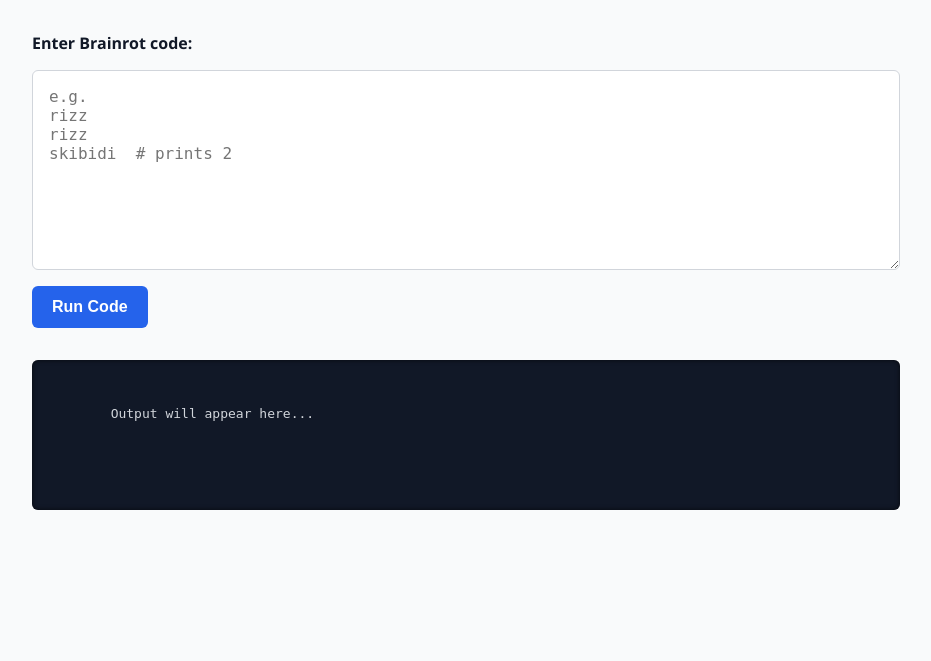
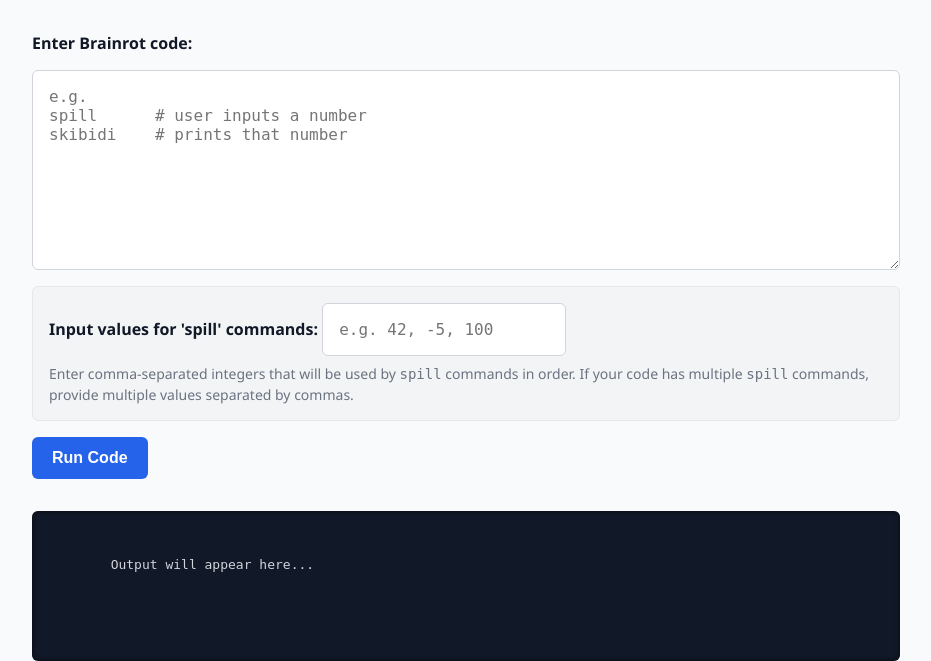
Before and after one commit to ao1codes/brainrot_esolang, a Flask app: page / in a window 1280 px wide. Shown: the part 65-726 px from the top of the page, without its empty margins (174-1105 px from the left). Run offline with Flask 3, Linux system fonts and the light colour scheme.

Commit message:
added support for spill command input

```diff
--- a/server.py
+++ b/server.py
@@ -1,37 +1,321 @@
-from flask import Flask, request, render_template
+from flask import Flask, request, render_template, jsonify
 import subprocess
 import uuid
 import os
+import re
 
 app = Flask(__name__)
+
+def create_input_modified_interpreter():
+    """Create a modified interpreter class that handles spill with preset inputs"""
+
+    class InputModifiedInterpreter:
+        def __init__(self, debug=False):
+            self.acc = 0
+            self.pc = 0
+            self.lines = []
+            self.loop_stack = []
+            self.stack = []
+            self.vars = {}
+            self.funcs = {}
+            self.call_stack = []
+            self.debug = debug
+            self.preset_inputs = []
+            self.input_index = 0
+
+        def set_inputs(self, inputs):
+            """Set the preset inputs for spill commands"""
+            self.preset_inputs = inputs
+            self.input_index = 0
+
+        def load(self, filepath):
+            if not os.path.isfile(filepath):
+                raise Exception(f"File not found: {filepath}")
+            raw = open(filepath).readlines()
+            self.lines = list(self._parse_lines(raw))
+            self._build_function_table()
+
+        def _parse_lines(self, lines):
+            for idx, raw in enumerate(lines, 1):
+                line = raw.strip()
+                if not line or line.startswith('#'):
+                    continue
+                if '#' in line:
+                    line = line.split('#', 1)[0].strip()
+                if not line:
+                    continue
+                tokens = line.split()
+                yield idx, tokens
+
+        def _build_function_table(self):
+            self.funcs.clear()
+            stack = []
+            for idx, (_, tokens) in enumerate(self.lines):
+                if tokens[0] == 'func':
+                    if len(tokens) != 2:
+                        raise Exception(f"Malformed func at line {self.lines[idx][0]}")
+                    stack.append((tokens[1], idx))
+                elif tokens[0] == 'endfunc':
+                    if not stack:
+                        raise Exception(f"Unmatched endfunc at line {self.lines[idx][0]}")
+                    name, start_idx = stack.pop()
+                    self.funcs[name] = (start_idx + 1, idx)
+            if stack:
+                name, line_idx = stack[-1]
+                raise Exception(f"Unclosed func '{name}' starting at line {self.lines[line_idx][0]}")
+
+        def run(self):
+            while self.pc < len(self.lines):
+                line_no, tokens = self.lines[self.pc]
+                cmd = tokens[0]
+
+                if cmd == 'func':
+                    _, (_, end_idx) = next(((n, val) for n, val in self.funcs.items() if val[0]-1 == self.pc), (None, (None, None)))
+                    if end_idx is not None:
+                        self.pc = end_idx + 1
+                    else:
+                        self.pc += 1
+                    continue
+                if cmd == 'endfunc':
+                    self.pc += 1
+                    continue
+
+                if self.debug:
+                    print(f"[DEBUG] Line {line_no}: {tokens} | ACC={self.acc}")
+
+                old_pc = self.pc
+                try:
+                    self.execute(cmd, tokens[1:])
+                except Exception as e:
+                    print(f"Error at line {line_no}: {e}")
+                    return
+
+                if self.pc == old_pc:
+                    self.pc += 1
+
+        def execute(self, cmd, args):
+            if cmd == 'rizz':
+                self.acc += 1
+            elif cmd == 'gyatt':
+                self.acc -= 1
+            elif cmd == 'drip':
+                self.acc += 5
+            elif cmd == 'npc':
+                self.acc -= 5
+            elif cmd == 'lit':
+                self.acc += 10
+            elif cmd == 'slaps':
+                self.acc -= 10
+            elif cmd == 'yeet':
+                self.acc *= 2
+            elif cmd == 'cringe':
+                if self.acc != 0:
+                    self.acc //= 2
+            elif cmd == 'flex':
+                self.stack.append(self.acc * self.acc)
+            elif cmd == 'fam':
+                self.stack.append(self.acc)
+            elif cmd == 'clapback':
+                if not self.stack:
+                    raise Exception("Stack is empty")
+                self.acc = self.stack.pop()
+            elif cmd == 'set':
+                if len(args) != 1:
+                    raise Exception("Usage: set <varname>")
+                self.vars[args[0]] = self.acc
+            elif cmd == 'get':
+                if len(args) != 1:
+                    raise Exception("Usage: get <varname>")
+                name = args[0]
+                if name not in self.vars:
+                    raise Exception(f"Unknown variable '{name}'")
+                self.acc = self.vars[name]
+            elif cmd == 'spill':
+                # use preset input instead of prompting
+                if self.input_index < len(self.preset_inputs):
+                    self.acc = self.preset_inputs[self.input_index]
+                    self.input_index += 1
+                else:
+                    self.acc = 0  # default if no more inputs
+            elif cmd == 'skibidi':
+                print(self.acc)
+            elif cmd == 'no' and args == ['cap']:
+                self.acc = 0
+            elif cmd == 'sus':
+                if self.acc == 0:
+                    self.pc += 2
+            elif cmd == 'suspect':
+                if self.acc > 0:
+                    self.pc += 2
+            elif cmd == 'vibe':
+                if self.acc > 0:
+                    self.loop_stack.append(self.pc)
+                else:
+                    depth = 1
+                    while depth and self.pc < len(self.lines) - 1:
+                        self.pc += 1
+                        _, toks = self.lines[self.pc]
+                        if toks[0] == 'vibe':
+                            depth += 1
+                        elif toks[0] == 'unvibe':
+                            depth -= 1
+                    if depth:
+                        raise Exception("Unmatched 'vibe'")
+            elif cmd == 'unvibe':
+                if not self.loop_stack:
+                    raise Exception("Unmatched 'unvibe'")
+                start = self.loop_stack[-1]
+                if self.acc > 0:
+                    self.pc = start + 1
+                else:
+                    self.loop_stack.pop()
+            elif cmd == 'call':
+                if len(args) != 1:
+                    raise Exception("Usage: call <funcname>")
+                name = args[0]
+                if name not in self.funcs:
+                    raise Exception(f"Unknown function '{name}'")
+                start, end = self.funcs[name]
+                self.call_stack.append(self.pc + 1)
+                self.pc = start
+            elif cmd == 'return':
+                if not self.call_stack:
+                    raise Exception("Return without call")
+                self.pc = self.call_stack.pop()
+            elif cmd == 'mid':
+                pass
+            else:
+                raise Exception(f"Unknown command '{cmd}'")
+
+    return InputModifiedInterpreter
 
 @app.route("/", methods=["GET", "POST"])
 def index():
     output = ""
     code = ""
+    inputs = ""
+    error_message = ""
 
     if request.method == "POST":
-        code = request.form.get("code", "")  # Safer than request.form["code"]
-        temp_filename = f"temp_{uuid.uuid4().hex}.brainrot"
+        code = request.form.get("code", "")
+        inputs = request.form.get("inputs", "")
 
+        # parse inputs with validation
+        input_values = []
+        if inputs.strip():
+            try:
+                input_parts = [x.strip() for x in inputs.split(',') if x.strip()]
+                input_values = []
+                for part in input_parts:
+                    val = int(part)
+                    # limit input range to prevent resource exhaustion
+                    if abs(val) > 10000:
+                        error_message = f"❌ Input value {val} is too large. Maximum allowed is ±10000."
+                        break
+                    input_values.append(val)
+            except ValueError:
+                error_message = "❌ Invalid input format. Please enter comma-separated integers."
+
+        if not error_message:
+            # check if code contains spill commands
+            spill_count = code.count('spill')
+            if spill_count > len(input_values) and spill_count > 0:
+                error_message = f"❌ Code contains {spill_count} 'spill' command(s) but only {len(input_values)} input(s) provided."
+
+        if not error_message:
+            # use modified interpreter instead of preprocessing
+            temp_filename = f"temp_{uuid.uuid4().hex}.brainrot"
+
+            try:
+                with open(temp_filename, "w") as f:
+                    f.write(code)
+
+                # create and use modified interpreter
+                InterpreterClass = create_input_modified_interpreter()
+
+                # capture output
+                import io
+                import contextlib
+
+                output_buffer = io.StringIO()
+
+                with contextlib.redirect_stdout(output_buffer):
+                    try:
+                        interp = InterpreterClass(debug=False)
+                        interp.set_inputs(input_values)
+                        interp.load(temp_filename)
+                        interp.run()
+                    except Exception as e:
+                        print(f"Error: {e}")
+
+                output = output_buffer.getvalue()
+
+            except Exception as e:
+                output = f"❌ Error: {str(e)}"
+            finally:
+                if os.path.exists(temp_filename):
+                    os.remove(temp_filename)
+        else:
+            output = error_message
+
+    return render_template("index.html", code=code, output=output, inputs=inputs)
+
+@app.route("/api/run", methods=["POST"])
+def api_run():
+    """API endpoint for running code"""
+    data = request.get_json()
+    code = data.get("code", "")
+    inputs = data.get("inputs", [])
+
+    if not isinstance(inputs, list):
+        return jsonify({"error": "Inputs must be a list of integers"}), 400
+
+    try:
+        input_values = []
+        for x in inputs:
+            val = int(x)
+            if abs(val) > 10000:
+                return jsonify({"error": f"Input value {val} is too large. Maximum allowed is ±10000."}), 400
+            input_values.append(val)
+    except (ValueError, TypeError):
+        return jsonify({"error": "All inputs must be integers"}), 400
+
+    spill_count = code.count('spill')
+    if spill_count > len(input_values) and spill_count > 0:
+        return jsonify({
+            "error": f"Code contains {spill_count} 'spill' command(s) but only {len(input_values)} input(s) provided."
+        }), 400
+
+    temp_filename = f"temp_{uuid.uuid4().hex}.brainrot"
+
+    try:
         with open(temp_filename, "w") as f:
             f.write(code)
 
-        try:
-            output = subprocess.check_output(
-                ["python", "main.py", temp_filename],
-                stderr=subprocess.STDOUT,
-                timeout=5
-            ).decode()
-        except subprocess.CalledProcessError as e:
-            output = e.output.decode()
-        except subprocess.TimeoutExpired:
-            output = "❌ Execution timed out."
-        finally:
+        InterpreterClass = create_input_modified_interpreter()
+
+        import io
+        import contextlib
+
+        output_buffer = io.StringIO()
+
+        with contextlib.redirect_stdout(output_buffer):
+            try:
+                interp = InterpreterClass(debug=False)
+                interp.set_inputs(input_values)
+                interp.load(temp_filename)
+                interp.run()
+            except Exception as e:
+                print(f"Error: {e}")
+
+        output = output_buffer.getvalue()
+        return jsonify({"output": output})
+
+    except Exception as e:
+        return jsonify({"output": f"❌ Error: {str(e)}"})
+    finally:
+        if os.path.exists(temp_filename):
             os.remove(temp_filename)
 
-    return render_template("index.html", code=code, output=output)
-
 if __name__ == "__main__":
-    # Run Flask server on port 8084
-    app.run(host="127.0.0.1", port=8084, debug=True)
+    app.run(host="127.0.0.1", port=42817)
--- a/templates/index.html
+++ b/templates/index.html
@@ -56,17 +56,34 @@
     label {
       font-weight: 600;
     }
-    textarea {
+    textarea, input[type="text"] {
       font-family: monospace; font-size: 1rem;
       padding: 1rem; border: 1px solid #d1d5db;
-      border-radius: 6px; resize: vertical; min-height: 200px;
-      background: #fff; transition: border-color 0.2s ease;
+      border-radius: 6px; background: #fff;
+      transition: border-color 0.2s ease;
     }
-    textarea:focus {
+    textarea {
+      resize: vertical; min-height: 200px;
+    }
+    textarea:focus, input[type="text"]:focus {
       outline: none;
       border-color: #2563eb;
       box-shadow: 0 0 5px rgba(37,99,235,0.5);
     }
+
+    .input-section {
+      background: #f3f4f6;
+      padding: 1rem;
+      border-radius: 6px;
+      border: 1px solid #e5e7eb;
+    }
+    .input-help {
+      font-size: 0.875rem;
+      color: #6b7280;
+      margin-top: 0.5rem;
+      line-height: 1.4;
+    }
+
     .run-btn {
       background: #2563eb; color: #fff;
       border: none; padding: 0.75rem 1.25rem;
@@ -209,10 +226,20 @@
     <form method="POST" action="/">
       <label for="code">Enter Brainrot code:</label>
       <textarea id="code" name="code" placeholder="e.g.
-rizz
-rizz
-skibidi  # prints 2
+spill      # user inputs a number
+skibidi    # prints that number
 ">{{ code }}</textarea>
+
+      <div class="input-section">
+        <label for="inputs">Input values for 'spill' commands:</label>
+        <input type="text" id="inputs" name="inputs" value="{{ inputs }}"
+               placeholder="e.g. 42, -5, 100" />
+        <div class="input-help">
+          Enter comma-separated integers that will be used by <code>spill</code> commands in order.
+          If your code has multiple <code>spill</code> commands, provide multiple values separated by commas.
+        </div>
+      </div>
+
       <button type="submit" class="run-btn">Run Code</button>
     </form>
 
@@ -365,7 +392,7 @@ skibidi  # prints 1</code></pre>
 
           <dt><code>get &lt;varname&gt;</code></dt>
           <dd>
-            Loads the named variable’s value into the accumulator.
+            Loads the named variable's value into the accumulator.
             <pre><code>rizz
 set counter
 get counter
@@ -379,10 +406,10 @@ skibidi  # prints 1</code></pre>
         <dl>
           <dt><code>spill</code></dt>
           <dd>
-            Prompts for integer input and stores it in the accumulator.
+            Takes input from the "Input values" field on the web interface. In the command line, prompts for integer input.
             <pre><code>spill
-# user types “7”
-skibidi  # prints 7</code></pre>
+# uses first value from input field
+skibidi  # prints that value</code></pre>
           </dd>
 
           <dt><code>skibidi</code></dt>
@@ -432,12 +459,11 @@ skibidi  # prints 1</code></pre>
           <dt><code>vibe</code> … <code>unvibe</code></dt>
           <dd>
             Loop while accumulator &gt; 0.
-            <pre><code>rizz
+            <pre><code>drip
 vibe
-  drip
+  skibidi
   gyatt
-unvibe
-skibidi  # prints 1</code></pre>
+unvibe</code></pre>
           </dd>
         </dl>
       </section>
@@ -448,9 +474,8 @@ skibidi  # prints 1</code></pre>
           <dt><code>func &lt;name&gt;</code></dt>
           <dd>
             Defines a function; body ends with <code>endfunc</code>.
-            <pre class="function-example"><code>func repeat_two
-  rizz
-  rizz
+            <pre class="function-example"><code>func add_five
+  drip
   return
 endfunc</code></pre>
           </dd>
@@ -458,8 +483,9 @@ endfunc</code></pre>
           <dt><code>call &lt;name&gt;</code></dt>
           <dd>
             Calls the named function.
-            <pre class="function-example"><code>call repeat_two
-skibidi  # prints 2</code></pre>
+            <pre class="function-example"><code>rizz
+call add_five
+skibidi  # prints 6</code></pre>
           </dd>
 
           <dt><code>return</code></dt>
```
